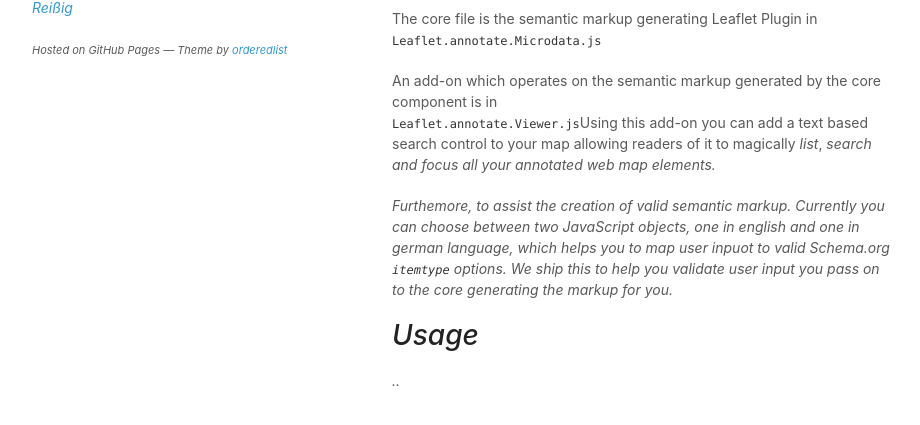
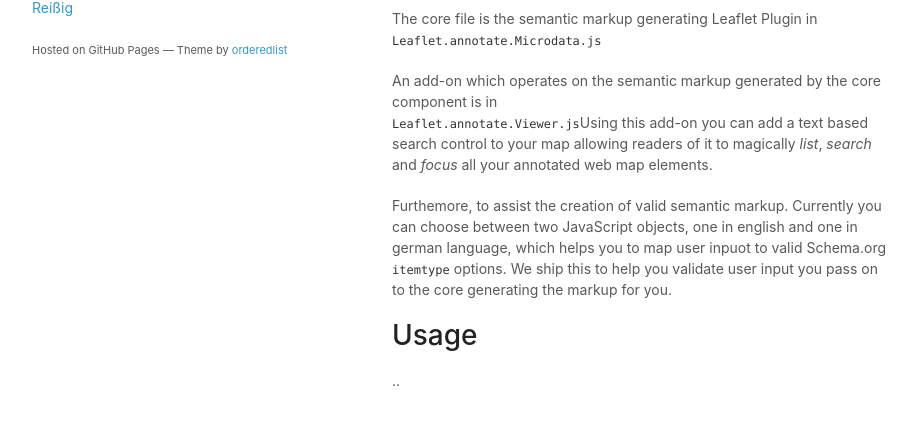
Before and after one commit to mukil/Leaflet.annotate, a plain HTML site: page docs/index.html in a window 1280 px wide. Shown: the part 671-1096 px from the top of the page, without its empty margins (178-1098 px from the left). Drawn offline with Linux system fonts and the light colour scheme.

Commit message:
Close that 'em' tag.

```diff
--- a/docs/index.html
+++ b/docs/index.html
@@ -52,7 +52,7 @@
 
         <p>The core file is the semantic markup generating Leaflet Plugin in <br/><code>Leaflet.annotate.Microdata.js</code></p>
 
-        <p>An add-on which operates on the semantic markup generated by the core component is in <br/><code>Leaflet.annotate.Viewer.js</code>Using this add-on you can add a text based search control to your map allowing readers of it to magically <em>list</em>, <em>search and <em>focus</em> all your annotated web map elements.</p>
+        <p>An add-on which operates on the semantic markup generated by the core component is in <br/><code>Leaflet.annotate.Viewer.js</code>Using this add-on you can add a text based search control to your map allowing readers of it to magically <em>list</em>, <em>search</em> and <em>focus</em> all your annotated web map elements.</p>
 
         <p>Furthemore, to assist the creation of valid semantic markup. Currently you can choose between two JavaScript objects, one in english and one in german language, which helps you to map user inpuot to valid Schema.org <code>itemtype</code> options. We ship this to help you validate user input you pass on to the core generating the markup for you.</p>
 
```
